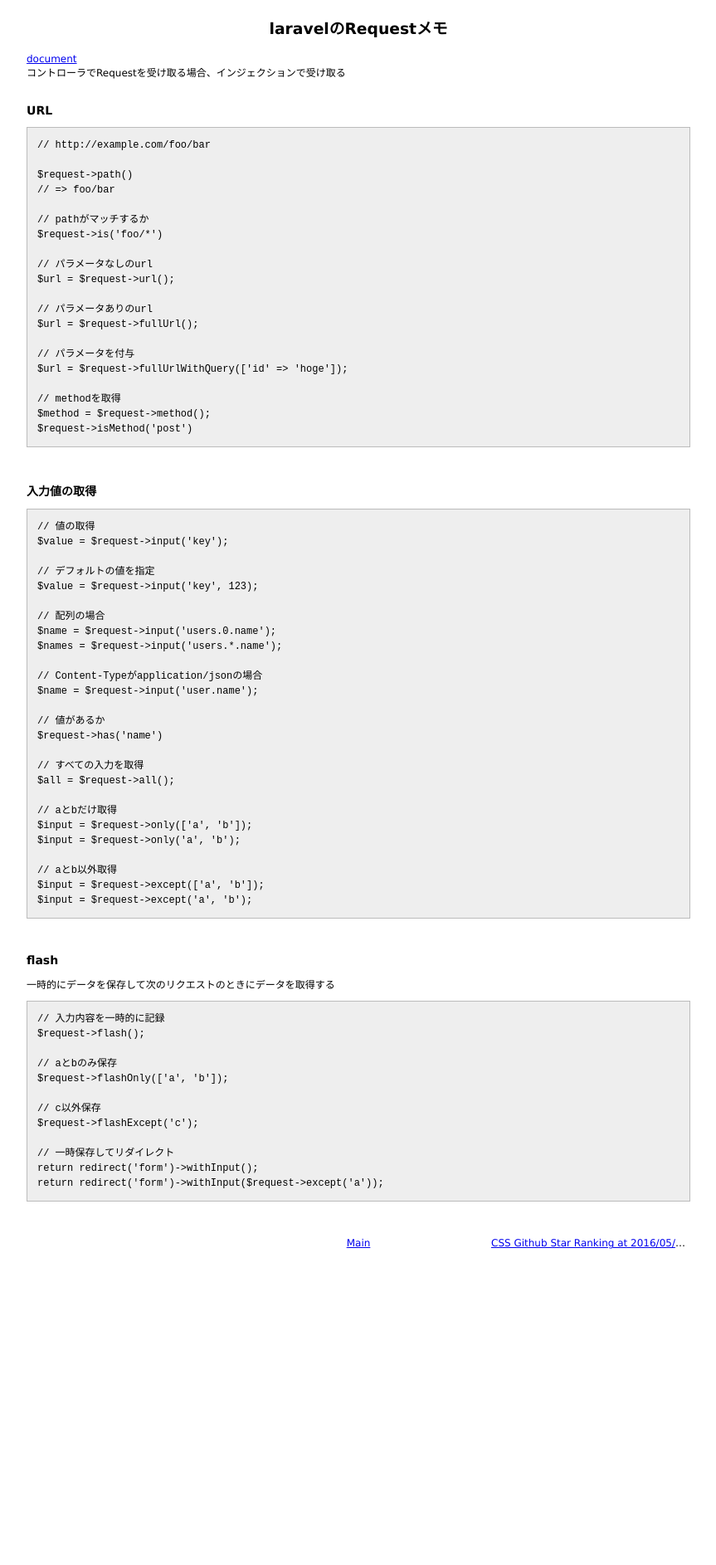
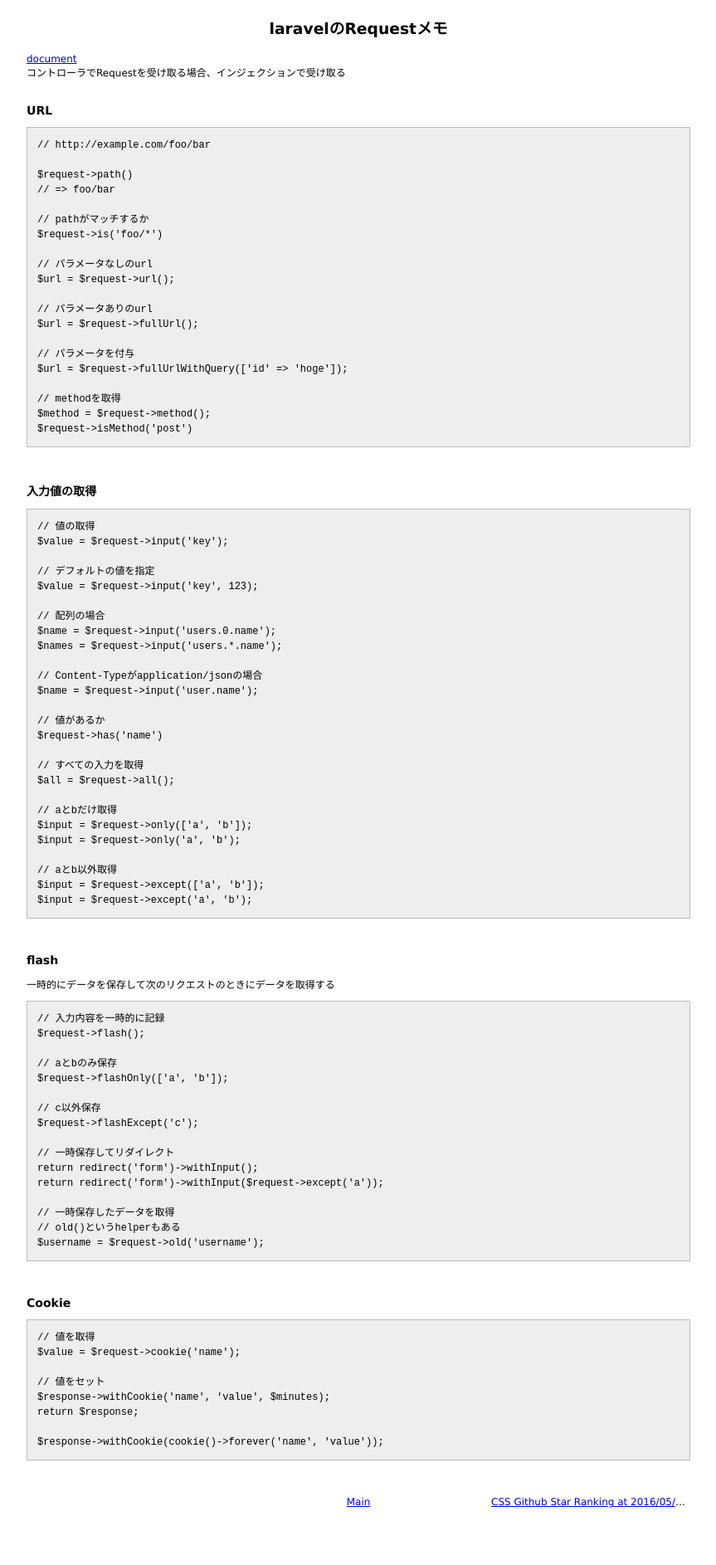
Before and after one commit to 38elements/38elements.github.com, a Jekyll site: the page built from _posts/2016-05-10-laravel-request.md, in a window 1280 px wide. Shown: the whole page at 83% size, without its empty margins (208-1071 px from the left). Built offline with Jekyll 4.4.1, drawn with Linux system fonts in a browser that asks for light colours; before the commit the page ends 1574 px from its top, so only the background shows below that.

Commit message:
Update 2016-05-10-laravel-request.md

````diff
--- a/_posts/2016-05-10-laravel-request.md
+++ b/_posts/2016-05-10-laravel-request.md
@@ -80,4 +80,22 @@ $request->flashExcept('c');
 // 一時保存してリダイレクト
 return redirect('form')->withInput();
 return redirect('form')->withInput($request->except('a'));
+
+// 一時保存したデータを取得
+// old()というhelperもある
+$username = $request->old('username');
 ```
+<br>
+
+### Cookie
+
+```
+// 値を取得
+$value = $request->cookie('name');
+
+// 値をセット
+$response->withCookie('name', 'value', $minutes);
+return $response;
+
+$response->withCookie(cookie()->forever('name', 'value'));
+```
````
